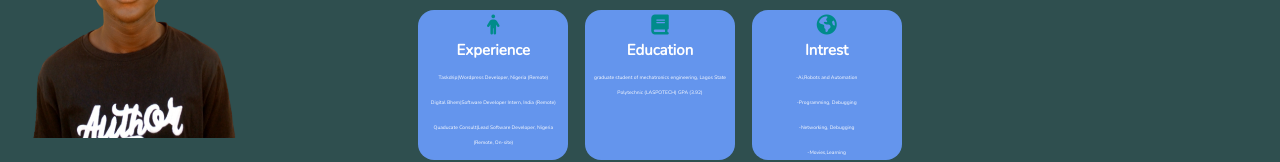
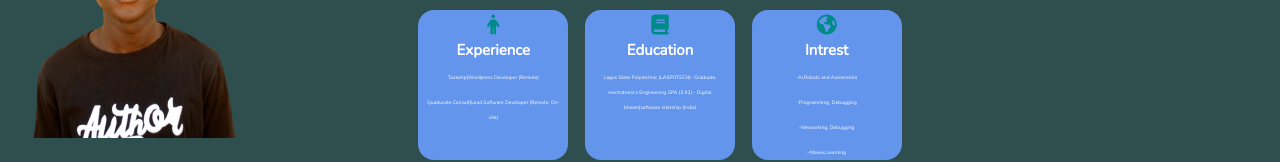
Before and after one commit to mustaphaolaonipekun/mustapharesume, a plain HTML site: page index.html in a window 1280 px wide. Shown: the part 826-988 px from the top of the page. Drawn offline with nearby package versions, Linux system fonts and the light colour scheme; a script that the page names is missing.

Commit message:
Update index.html

```diff
--- a/index.html
+++ b/index.html
@@ -94,21 +94,21 @@
                     <i class="fa-solid fa-person fa-fade" ></i>
             <h3>Experience </h3>
 
-            <p> Taskdrip|Wordpress Developer, Nigeria (Remote)
+            <p> Taskdrip|Wordpress Developer (Remote)
              </p>
-            <p> Digital Bhem|Software Developer Intern, India (Remote)
+            <p> Quaducate Consult|Lead Software Developer (Remote, On-site)
             </p>
-            <p> Quaducate Consult|Lead Software Developer, Nigeria (Remote, On-site)
-            </p>
+
         </div>
         <div class="educ">
             <i class="fa-solid fa-book fa-fade" ></i>
             <h3>Education </h3>
 
          <p>
-        graduate student of mechatronics engineering,
-          Lagos State Polytechnic (LASPOTECH)
+        Lagos State Polytechnic (LASPOTECH)- Graduate,
+             mechatronics Engineering
           GPA (3.92)
+            - Digital bheem|software intership (India)
          </p>
         </div>
         <div class="int">
```
